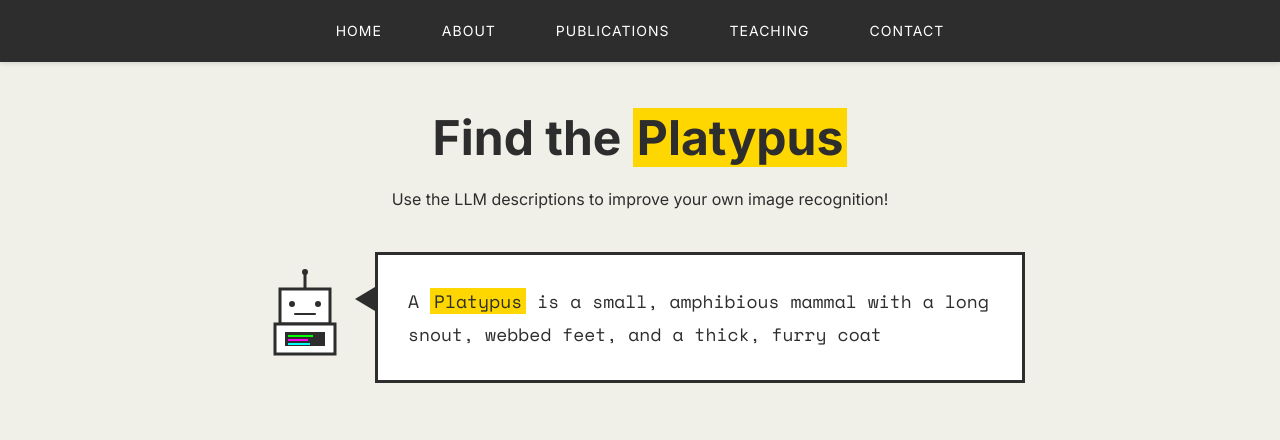
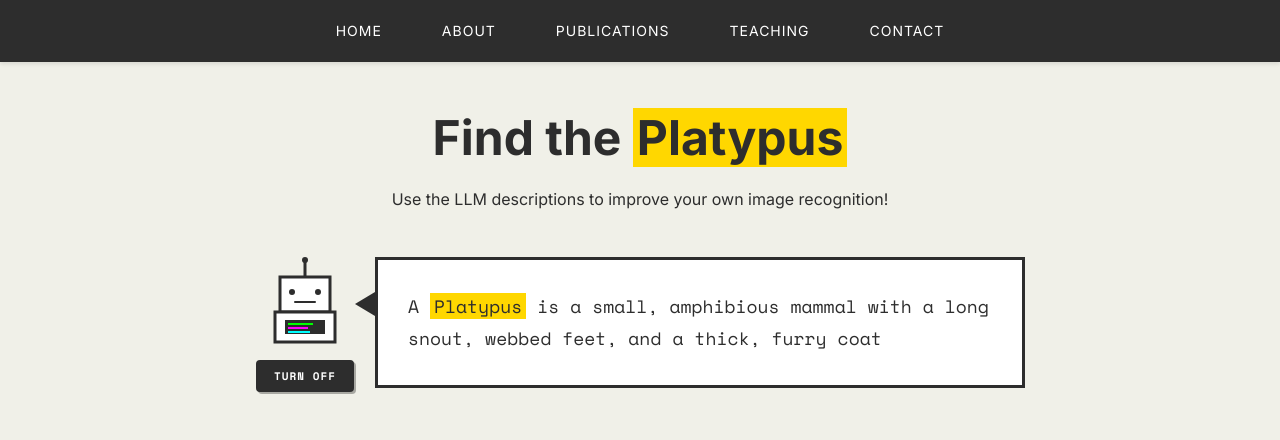
Before and after one commit to sarahpratt/sarahpratt.github.io, a plain HTML site: page index.html in a window 1280 px wide. Shown: the top 440 px of the page. Drawn offline with nearby package versions, Linux system fonts and the light colour scheme.

Commit message:
all new site

```diff
--- a/index.html
+++ b/index.html
@@ -144,6 +144,39 @@
             line-height: 1.8;
             font-family: 'Space Mono', monospace;
             white-space: pre-line;
+        }
+
+        .robot-toggle {
+            margin-top: 0px;
+            padding: 6px 16px;
+            background-color: #2d2d2d;
+            color: white;
+            border: 2px solid #2d2d2d;
+            border-radius: 4px;
+            font-family: 'Space Mono', monospace;
+            font-size: 11px;
+            font-weight: bold;
+            text-transform: uppercase;
+            letter-spacing: 1px;
+            cursor: pointer;
+            transition: all 0.2s ease;
+            display: block;
+            margin-left: auto;
+            margin-right: auto;
+            box-shadow: 2px 2px 0 rgba(0, 0, 0, 0.3);
+        }
+
+        .robot-toggle:hover {
+            background-color: #00ff00;
+            color: #2d2d2d;
+            border-color: #00ff00;
+            transform: translate(-1px, -1px);
+            box-shadow: 3px 3px 0 rgba(0, 0, 0, 0.3);
+        }
+
+        .robot-toggle:active {
+            transform: translate(1px, 1px);
+            box-shadow: 1px 1px 0 rgba(0, 0, 0, 0.3);
         }
 
         .highlight {
@@ -684,6 +717,7 @@
     <script>
         // Game Logic
         const gameData = {
+            robotEnabled: true,
             rounds: [
                 {
                     target: 'platypus',
@@ -809,27 +843,41 @@
 
                 <!-- Robot and Speech Bubble -->
                 <div class="robot-section">
+                    <div style="display: flex; flex-direction: column; align-items: center;">
                         <div class="robot-svg">
                             <svg width="100" height="100" viewBox="0 0 100 100" fill="none" xmlns="http://www.w3.org/2000/svg">
                                 <line x1="50" y1="10" x2="50" y2="25" stroke="#2d2d2d" stroke-width="3" stroke-linecap="round"/>
                                 <circle cx="50" cy="8" r="3" fill="#2d2d2d"/>
                                 <rect x="25" y="25" width="50" height="35" fill="white" stroke="#2d2d2d" stroke-width="3"/>
-                            <circle cx="37" cy="40" r="3" fill="#2d2d2d"/>
-                            <circle cx="63" cy="40" r="3" fill="#2d2d2d"/>
+                                ${gameData.robotEnabled ?
+                                    `<circle cx="37" cy="40" r="3" fill="#2d2d2d"/>
+                                    <circle cx="63" cy="40" r="3" fill="#2d2d2d"/>` :
+                                    `<line x1="33" y1="40" x2="41" y2="40" stroke="#2d2d2d" stroke-width="2" stroke-linecap="round"/>
+                                    <line x1="59" y1="40" x2="67" y2="40" stroke="#2d2d2d" stroke-width="2" stroke-linecap="round"/>`
+                                }
                                 <line x1="40" y1="50" x2="60" y2="50" stroke="#2d2d2d" stroke-width="2" stroke-linecap="round"/>
                                 <rect x="20" y="60" width="60" height="30" fill="white" stroke="#2d2d2d" stroke-width="3"/>
                                 <rect x="30" y="68" width="40" height="14" fill="#2d2d2d"/>
-                            <rect x="33" y="71" width="25" height="2" fill="#00ff00" class="animate-pulse"/>
+                                ${gameData.robotEnabled ?
+                                    `<rect x="33" y="71" width="25" height="2" fill="#00ff00" class="animate-pulse"/>
                                     <rect x="33" y="75" width="20" height="2" fill="#ff00ff" class="animate-pulse" style="animation-delay: 0.3s"/>
-                            <rect x="33" y="79" width="22" height="2" fill="#00ffff" class="animate-pulse" style="animation-delay: 0.6s"/>
+                                    <rect x="33" y="79" width="22" height="2" fill="#00ffff" class="animate-pulse" style="animation-delay: 0.6s"/>` :
+                                    ''
+                                }
                             </svg>
                         </div>
+                        <button class="robot-toggle" onclick="toggleRobot()">
+                            ${gameData.robotEnabled ? 'Turn Off' : 'Turn On'}
+                        </button>
+                    </div>
+                    ${gameData.robotEnabled ? `
                         <div class="speech-bubble-container">
                             <div class="bubble-tail"></div>
                             <div class="speech-bubble">
                                 <p class="bubble-text" id="typewriterText"></p>
                             </div>
                         </div>
+                    ` : ''}
                 </div>
 
                 <!-- Polaroid Options -->
@@ -856,7 +904,9 @@
             `;
 
             // Start typewriter effect
+            if (gameData.robotEnabled) {
                 startTypewriter();
+            }
         }
 
         function startTypewriter() {
@@ -881,6 +931,11 @@
                         `<span class="highlight">${round.targetName}</span>`);
                 }
             }, 30);
+        }
+
+        function toggleRobot() {
+            gameData.robotEnabled = !gameData.robotEnabled;
+            renderGame();
         }
 
         function selectAnimal(animalId) {
```
Also changed, not shown: 1 other file. Lines whose indentation alone changed are shown as unchanged.
